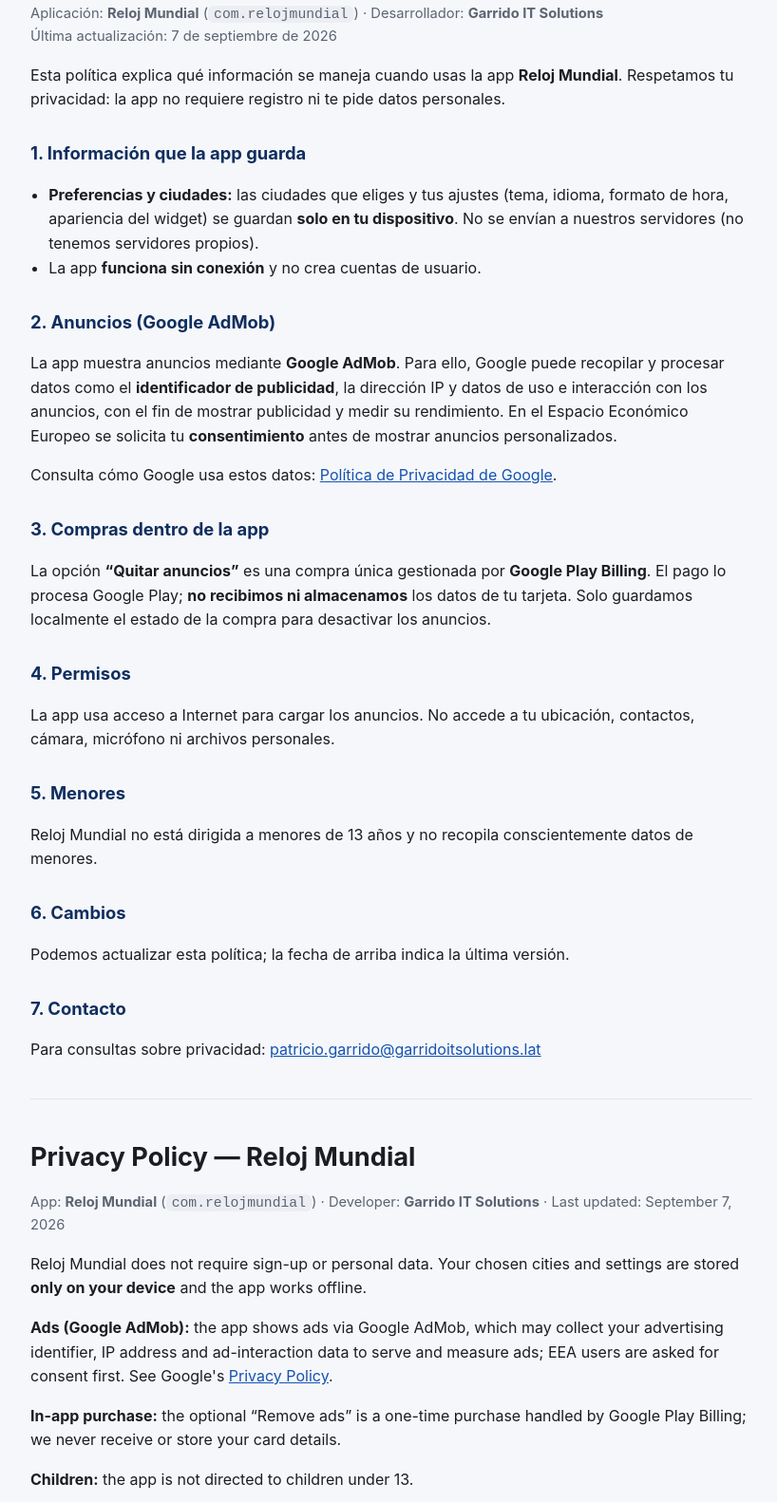
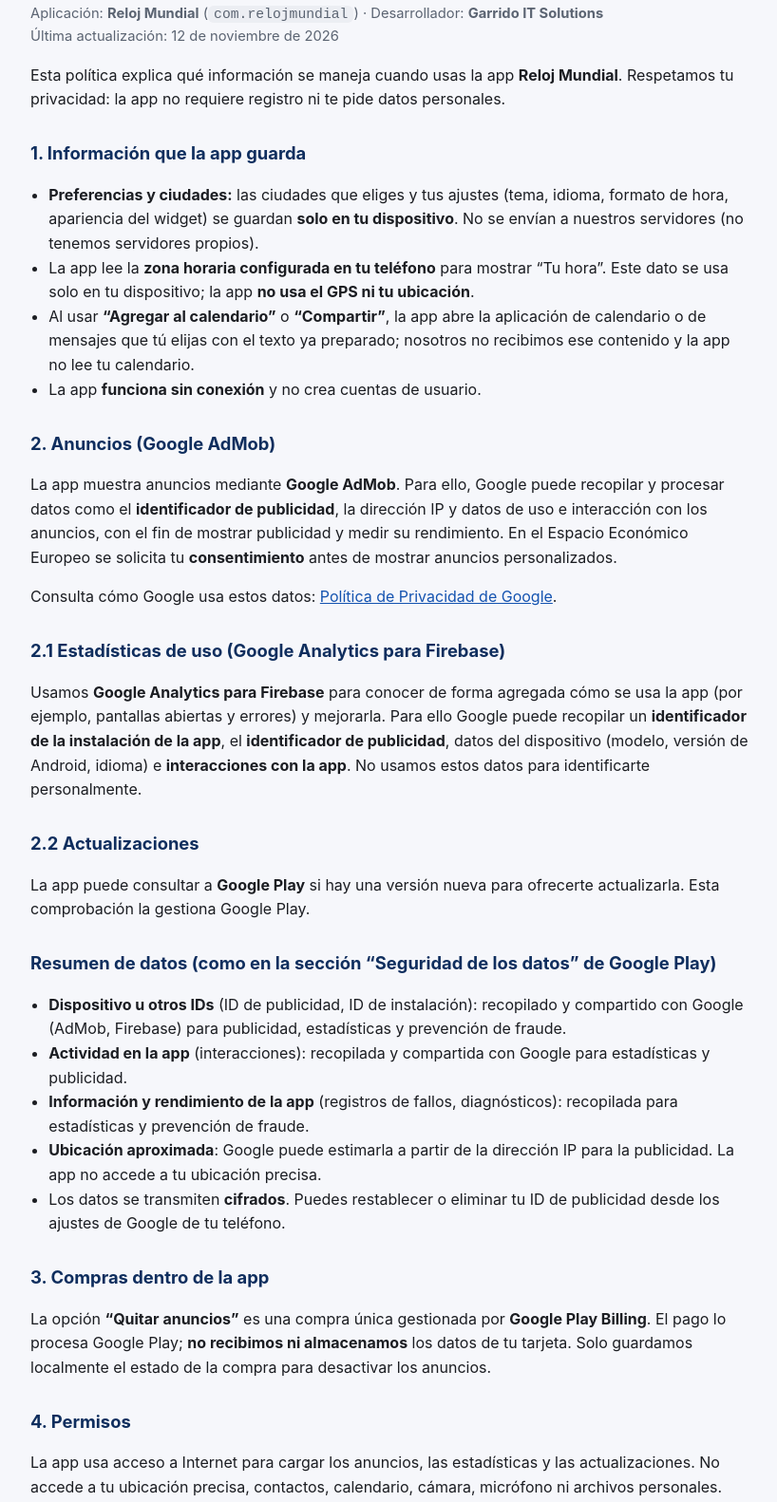
Before and after one commit to Patriciogg0815/consultaec, a plain HTML site: page relojmundial-privacidad.html in a window 1280 px wide. Shown: the part 93-1675 px from the top of the page at 95% size, without its empty margins (228-1046 px from the left). Drawn offline with Linux system fonts and the light colour scheme.

Commit message:
Reloj Mundial: política de privacidad 2.0 (Firebase Analytics, resumen de Seguridad de los datos)
Co-Authored-By: Claude Opus 5.5 <noreply@anthropic.com>

```diff
--- a/relojmundial-privacidad.html
+++ b/relojmundial-privacidad.html
@@ -22,7 +22,7 @@
   <h1>Política de Privacidad — Reloj Mundial</h1>
   <p class="muted">Aplicación: <strong>Reloj Mundial</strong> (<code>com.relojmundial</code>) ·
   Desarrollador: <strong>Garrido IT Solutions</strong><br>
-  Última actualización: 7 de septiembre de 2026</p>
+  Última actualización: 12 de noviembre de 2026</p>
 
   <p>Esta política explica qué información se maneja cuando usas la app <strong>Reloj Mundial</strong>.
   Respetamos tu privacidad: la app no requiere registro ni te pide datos personales.</p>
@@ -32,6 +32,11 @@
     <li><strong>Preferencias y ciudades:</strong> las ciudades que eliges y tus ajustes (tema, idioma,
       formato de hora, apariencia del widget) se guardan <strong>solo en tu dispositivo</strong>.
       No se envían a nuestros servidores (no tenemos servidores propios).</li>
+    <li>La app lee la <strong>zona horaria configurada en tu teléfono</strong> para mostrar “Tu hora”.
+      Este dato se usa solo en tu dispositivo; la app <strong>no usa el GPS ni tu ubicación</strong>.</li>
+    <li>Al usar <strong>“Agregar al calendario”</strong> o <strong>“Compartir”</strong>, la app abre la
+      aplicación de calendario o de mensajes que tú elijas con el texto ya preparado; nosotros no recibimos
+      ese contenido y la app no lee tu calendario.</li>
     <li>La app <strong>funciona sin conexión</strong> y no crea cuentas de usuario.</li>
   </ul>
 
@@ -44,6 +49,31 @@
   <p>Consulta cómo Google usa estos datos:
   <a href="https://policies.google.com/privacy" target="_blank" rel="noopener">Política de Privacidad de Google</a>.</p>
 
+  <h2>2.1 Estadísticas de uso (Google Analytics para Firebase)</h2>
+  <p>Usamos <strong>Google Analytics para Firebase</strong> para conocer de forma agregada cómo se usa la
+  app (por ejemplo, pantallas abiertas y errores) y mejorarla. Para ello Google puede recopilar un
+  <strong>identificador de la instalación de la app</strong>, el <strong>identificador de publicidad</strong>,
+  datos del dispositivo (modelo, versión de Android, idioma) e <strong>interacciones con la app</strong>.
+  No usamos estos datos para identificarte personalmente.</p>
+
+  <h2>2.2 Actualizaciones</h2>
+  <p>La app puede consultar a <strong>Google Play</strong> si hay una versión nueva para ofrecerte
+  actualizarla. Esta comprobación la gestiona Google Play.</p>
+
+  <h2>Resumen de datos (como en la sección “Seguridad de los datos” de Google Play)</h2>
+  <ul>
+    <li><strong>Dispositivo u otros IDs</strong> (ID de publicidad, ID de instalación): recopilado y compartido
+      con Google (AdMob, Firebase) para publicidad, estadísticas y prevención de fraude.</li>
+    <li><strong>Actividad en la app</strong> (interacciones): recopilada y compartida con Google para
+      estadísticas y publicidad.</li>
+    <li><strong>Información y rendimiento de la app</strong> (registros de fallos, diagnósticos): recopilada
+      para estadísticas y prevención de fraude.</li>
+    <li><strong>Ubicación aproximada</strong>: Google puede estimarla a partir de la dirección IP para la
+      publicidad. La app no accede a tu ubicación precisa.</li>
+    <li>Los datos se transmiten <strong>cifrados</strong>. Puedes restablecer o eliminar tu ID de publicidad
+      desde los ajustes de Google de tu teléfono.</li>
+  </ul>
+
   <h2>3. Compras dentro de la app</h2>
   <p>La opción <strong>“Quitar anuncios”</strong> es una compra única gestionada por
   <strong>Google Play Billing</strong>. El pago lo procesa Google Play; <strong>no recibimos ni
@@ -51,8 +81,8 @@
   desactivar los anuncios.</p>
 
   <h2>4. Permisos</h2>
-  <p>La app usa acceso a Internet para cargar los anuncios. No accede a tu ubicación, contactos, cámara,
-  micrófono ni archivos personales.</p>
+  <p>La app usa acceso a Internet para cargar los anuncios, las estadísticas y las actualizaciones. No accede
+  a tu ubicación precisa, contactos, calendario, cámara, micrófono ni archivos personales.</p>
 
   <h2>5. Menores</h2>
   <p>Reloj Mundial no está dirigida a menores de 13 años y no recopila conscientemente datos de menores.</p>
@@ -67,13 +97,21 @@
 
   <h1 id="en">Privacy Policy — Reloj Mundial</h1>
   <p class="muted">App: <strong>Reloj Mundial</strong> (<code>com.relojmundial</code>) ·
-  Developer: <strong>Garrido IT Solutions</strong> · Last updated: September 7, 2026</p>
+  Developer: <strong>Garrido IT Solutions</strong> · Last updated: November 12, 2026</p>
   <p>Reloj Mundial does not require sign-up or personal data. Your chosen cities and settings are stored
   <strong>only on your device</strong> and the app works offline.</p>
   <p><strong>Ads (Google AdMob):</strong> the app shows ads via Google AdMob, which may collect your
   advertising identifier, IP address and ad-interaction data to serve and measure ads; EEA users are asked
   for consent first. See Google's
   <a href="https://policies.google.com/privacy" target="_blank" rel="noopener">Privacy Policy</a>.</p>
+  <p><strong>Usage analytics (Google Analytics for Firebase):</strong> we use it to understand, in aggregate,
+  how the app is used and to improve it. Google may collect an app-instance ID, the advertising ID, device
+  information (model, Android version, language) and app interactions.</p>
+  <p><strong>Data summary (as in Google Play “Data safety”):</strong> device or other IDs, app interactions,
+  crash logs/diagnostics and approximate location (inferred from IP by Google for ads) are collected and/or
+  shared with Google for advertising, analytics and fraud prevention. Data is encrypted in transit. The app
+  reads your phone's time-zone setting locally (no GPS). “Add to calendar” and “Share” open the app you
+  choose; we never receive that content. The app may ask Google Play whether an update is available.</p>
   <p><strong>In-app purchase:</strong> the optional “Remove ads” is a one-time purchase handled by Google
   Play Billing; we never receive or store your card details.</p>
   <p><strong>Children:</strong> the app is not directed to children under 13.</p>
```
